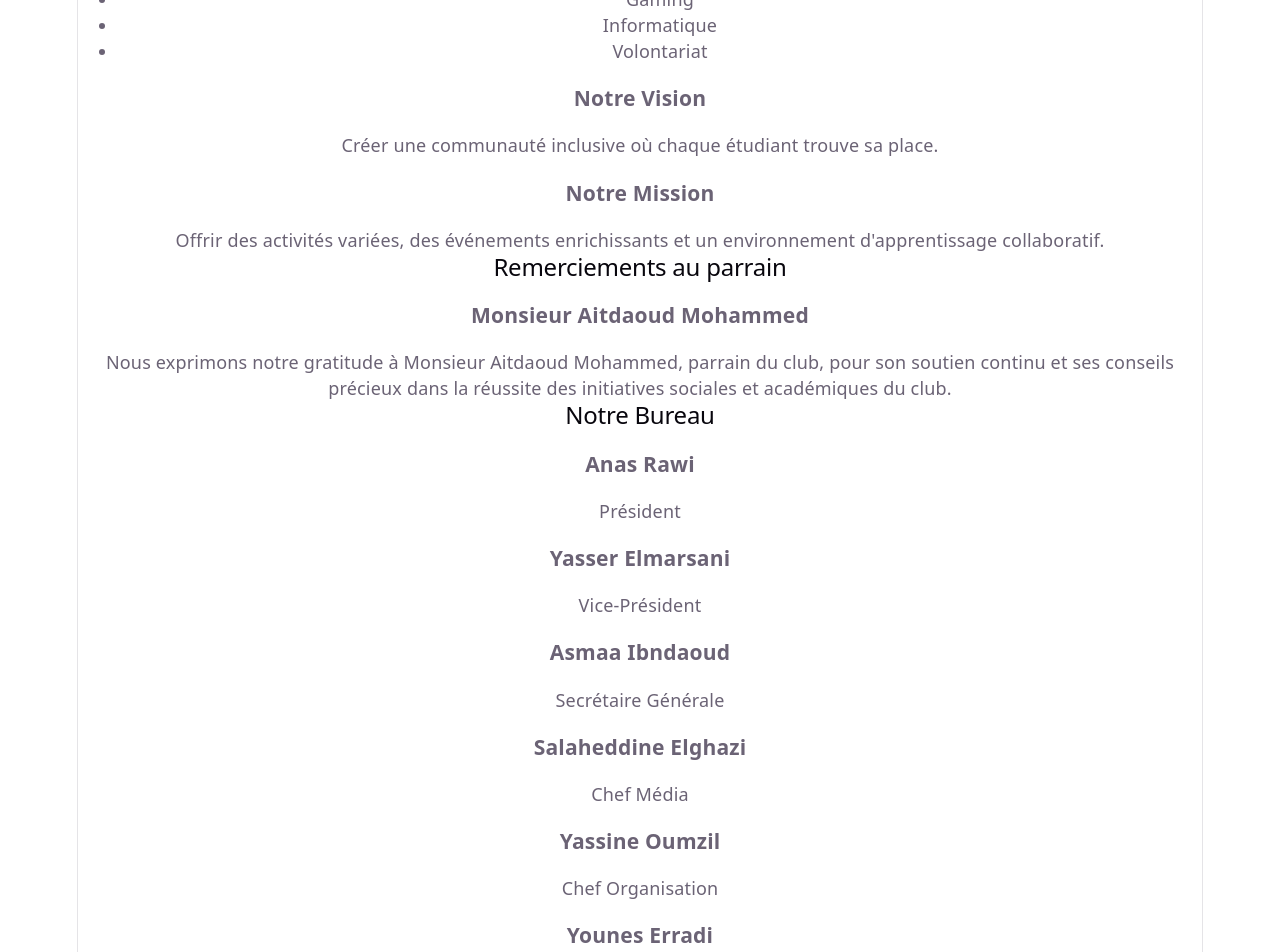
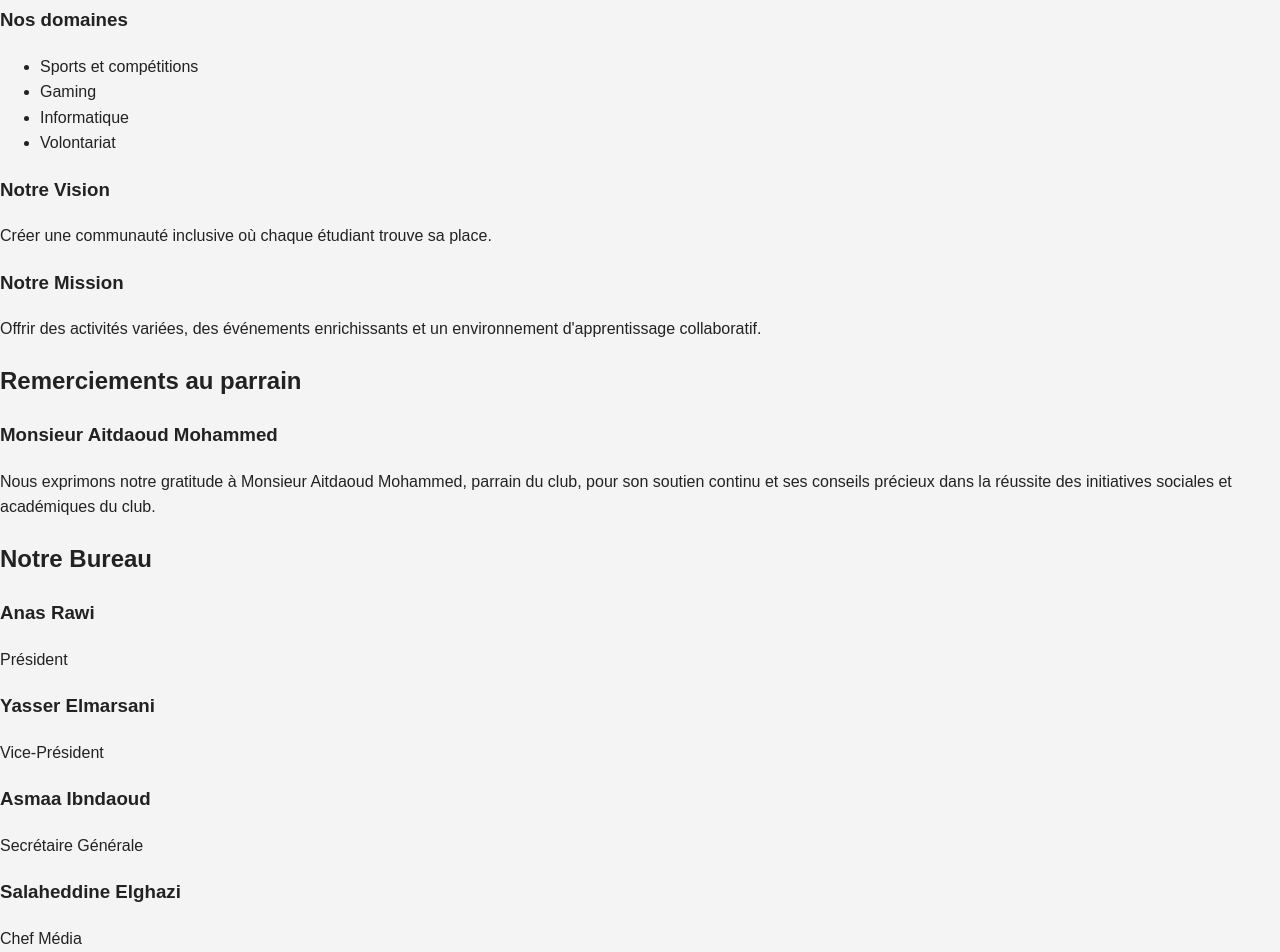
Before and after one commit to Anonyme-01-ae/infinity-space-react, a React (Vite) app: page / in a window 1280 px wide. Shown: the part 740-1692 px from the top of the page. Built offline with nearby package versions, Linux system fonts and the light colour scheme; the HTML template or start-up script is replaced by a standard one.

Commit message:
Refactor CSS by removing unused styles and variables
Removed existing CSS variables and styles for a cleaner layout.

```diff
--- a/src/index.css
+++ b/src/index.css
@@ -1,111 +1,15 @@
-:root {
-  --text: #6b6375;
-  --text-h: #08060d;
-  --bg: #fff;
-  --border: #e5e4e7;
-  --code-bg: #f4f3ec;
-  --accent: #aa3bff;
-  --accent-bg: rgba(170, 59, 255, 0.1);
-  --accent-border: rgba(170, 59, 255, 0.5);
-  --social-bg: rgba(244, 243, 236, 0.5);
-  --shadow:
-    rgba(0, 0, 0, 0.1) 0 10px 15px -3px, rgba(0, 0, 0, 0.05) 0 4px 6px -2px;
-
-  --sans: system-ui, 'Segoe UI', Roboto, sans-serif;
-  --heading: system-ui, 'Segoe UI', Roboto, sans-serif;
-  --mono: ui-monospace, Consolas, monospace;
-
-  font: 18px/145% var(--sans);
-  letter-spacing: 0.18px;
-  color-scheme: light dark;
-  color: var(--text);
-  background: var(--bg);
-  font-synthesis: none;
-  text-rendering: optimizeLegibility;
-  -webkit-font-smoothing: antialiased;
-  -moz-osx-font-smoothing: grayscale;
-
-  @media (max-width: 1024px) {
-    font-size: 16px;
-  }
+* {
+  box-sizing: border-box;
 }
 
-@media (prefers-color-scheme: dark) {
-  :root {
-    --text: #9ca3af;
-    --text-h: #f3f4f6;
-    --bg: #16171d;
-    --border: #2e303a;
-    --code-bg: #1f2028;
-    --accent: #c084fc;
-    --accent-bg: rgba(192, 132, 252, 0.15);
-    --accent-border: rgba(192, 132, 252, 0.5);
-    --social-bg: rgba(47, 48, 58, 0.5);
-    --shadow:
-      rgba(0, 0, 0, 0.4) 0 10px 15px -3px, rgba(0, 0, 0, 0.25) 0 4px 6px -2px;
-  }
-
-  #social .button-icon {
-    filter: invert(1) brightness(2);
-  }
+html {
+  scroll-behavior: smooth;
 }
 
 body {
   margin: 0;
+  font-family: Arial, sans-serif;
+  background-color: #f4f4f4;
+  color: #222;
+  line-height: 1.6;
 }
-
-#root {
-  width: 1126px;
-  max-width: 100%;
-  margin: 0 auto;
-  text-align: center;
-  border-inline: 1px solid var(--border);
-  min-height: 100svh;
-  display: flex;
-  flex-direction: column;
-  box-sizing: border-box;
-}
-
-h1,
-h2 {
-  font-family: var(--heading);
-  font-weight: 500;
-  color: var(--text-h);
-}
-
-h1 {
-  font-size: 56px;
-  letter-spacing: -1.68px;
-  margin: 32px 0;
-  @media (max-width: 1024px) {
-    font-size: 36px;
-    margin: 20px 0;
-  }
-}
-h2 {
-  font-size: 24px;
-  line-height: 118%;
-  letter-spacing: -0.24px;
-  margin: 0 0 8px;
-  @media (max-width: 1024px) {
-    font-size: 20px;
-  }
-}
-p {
-  margin: 0;
-}
-
-code,
-.counter {
-  font-family: var(--mono);
-  display: inline-flex;
-  border-radius: 4px;
-  color: var(--text-h);
-}
-
-code {
-  font-size: 15px;
-  line-height: 135%;
-  padding: 4px 8px;
-  background: var(--code-bg);
-}
```
